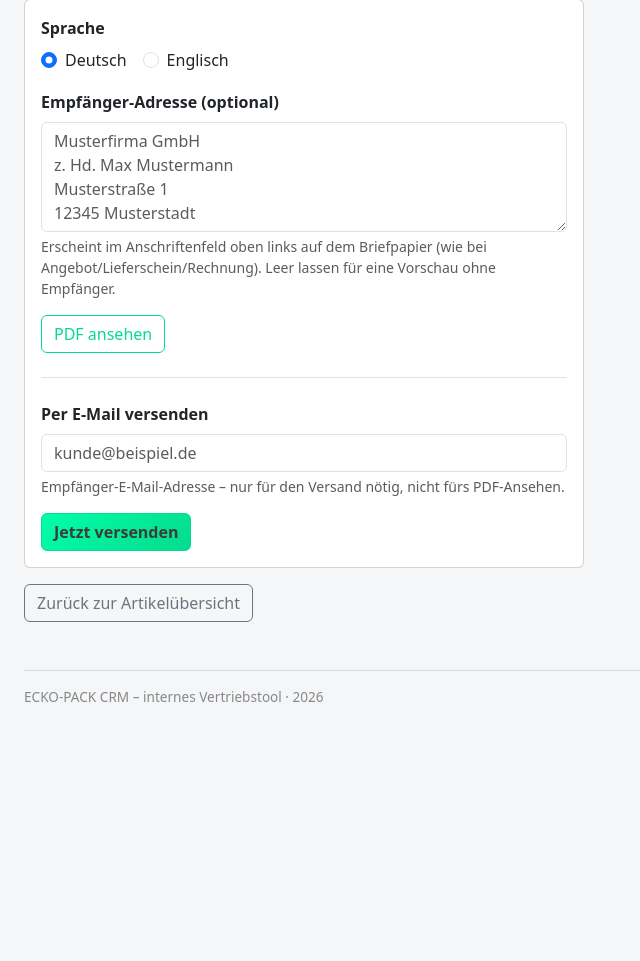
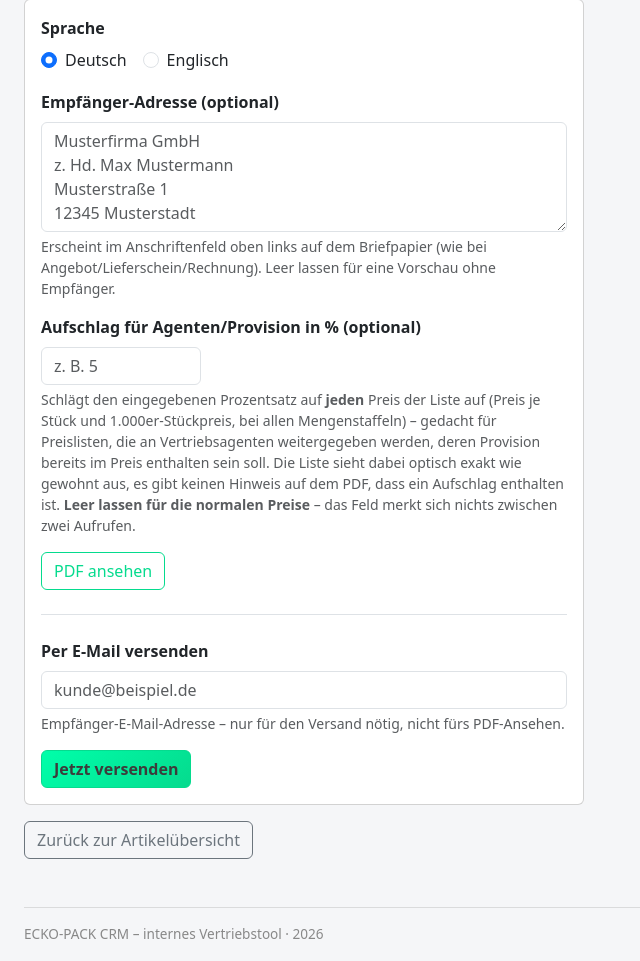
Before and after one commit to eckopack/crm, a Django app: page /artikel/preisliste/ in a window 1280 px wide; the page is wider, and only the part inside the window is pictured. Shown: the part 224-1185 px from the top of that part, without its empty margins (0-640 px from the left). Before the commit the page ends 926 px from the top of that part, so only its background shows below. Run offline with Django 5.2, Linux system fonts and the light colour scheme; a user stored in the database is signed in; tables that the repository leaves empty hold one stand-in row (values such as "Sample post").

Commit message:
Preisliste: optionaler Prozent-Aufschlag für Agenten-Provision
Björn vertreibt teilweise über Agenten, die unsere Preisliste an ihre
Kunden weitergeben und eine Provision einbehalten. Neues optionales
Feld "Aufschlag für Agenten/Provision in %" im Preisliste-Formular:
schlägt den eingegebenen Prozentsatz auf jeden Preis auf (Preis je
Stück und den daraus abgeleiteten 1.000er-Stückpreis, bei Flatrate-
Preisen wie bei allen Mengenstaffeln). Das PDF sieht dabei optisch
exakt wie gewohnt aus, es gibt bewusst keinen Hinweis auf dem
Dokument, dass ein Aufschlag enthalten ist, damit es 1:1 an den
Agenten bzw. dessen Kunden weitergegeben werden kann.

Leeres Feld = kein Aufschlag (Standardverhalten unverändert). Eingabe
validiert (deutsche Komma-Schreibweise erlaubt, lehnt nicht-numerische
Werte, <= -100% und > 500% ab) und blockiert sowohl "PDF ansehen" als
auch "Jetzt versenden" bei ungültigem Wert, statt still auf 0%
zurückzufallen - ein falscher Aufschlag auf einem Dokument, das an
Dritte geht, soll nicht unbemerkt durchrutschen. "Preis auf Anfrage"-
Zeilen (kein Verkaufspreis gepflegt) bleiben unverändert.

Co-Authored-By: Claude Sonnet 5 <noreply@anthropic.com>
Claude-Session: https://claude.ai/code/session_017NuCzmsLBxysTxn98sm2vo

```diff
--- a/vertrieb/nurture.py
+++ b/vertrieb/nurture.py
@@ -604,13 +604,15 @@ def rechnung_versand_senden(rechnung):
     return True, None
 
 
-def artikelliste_versenden(empfaenger_email, sprache="de", empfaenger_zeilen=None):
+def artikelliste_versenden(empfaenger_email, sprache="de", empfaenger_zeilen=None, aufschlag_prozent=None):
     """Verschickt die Artikel-/Preisliste (siehe pdf.artikelliste_pdf_erzeugen) als PDF-
     Anhang an eine frei eingegebene E-Mail-Adresse (21.10.2026, auf Wunsch von Björn) -
     bewusst OHNE Deal-/Firmenbezug, anders als alle übrigen Mailfunktionen in diesem Modul:
     EmailVersand.deal ist nullable (siehe Model-Doku "Teil 8"), ein Protokolleintrag mit
     deal=None ist also ausdrücklich vorgesehen. empfaenger_zeilen (optional): Textzeilen
     fürs Anschriftenfeld auf dem PDF-Briefpapier, siehe pdf.artikelliste_pdf_erzeugen.
+    aufschlag_prozent (optional, 21.10.2026, Björns Agenten-Provisions-Anfrage): wird
+    unverändert an pdf.artikelliste_pdf_erzeugen durchgereicht.
     Gibt (erfolg: bool, fehlermeldung: str|None) zurück, analog zu
     rechnung_versand_senden() oben."""
     betreff = "ECKO-PACK price list" if sprache == "en" else "ECKO-PACK Artikel- und Preisliste"
@@ -626,7 +628,9 @@ def artikelliste_versenden(empfaenger_email, sprache="de", empfaenger_zeilen=Non
     artikel_liste = Artikel.objects.filter(vertriebskanal="standard").order_by("artikelnummer").prefetch_related("preisstaffeln")
 
     try:
-        pdf_bytes = pdf.artikelliste_pdf_erzeugen(artikel_liste, sprache=sprache, empfaenger_zeilen=empfaenger_zeilen)
+        pdf_bytes = pdf.artikelliste_pdf_erzeugen(
+            artikel_liste, sprache=sprache, empfaenger_zeilen=empfaenger_zeilen, aufschlag_prozent=aufschlag_prozent,
+        )
         mail = EmailMultiAlternatives(betreff, text_body, settings.DEFAULT_FROM_EMAIL, [empfaenger_email])
         mail.attach_alternative(html_body, "text/html")
         dateiname = "ECKO-PACK_Price_List.pdf" if sprache == "en" else "ECKO-PACK_Artikel-Preisliste.pdf"
--- a/vertrieb/templates/vertrieb/artikelliste_versenden.html
+++ b/vertrieb/templates/vertrieb/artikelliste_versenden.html
@@ -32,6 +32,15 @@
                 <div class="form-text">Erscheint im Anschriftenfeld oben links auf dem Briefpapier (wie bei Angebot/Lieferschein/Rechnung). Leer lassen für eine Vorschau ohne Empfänger.</div>
             </div>
 
+            <div class="mb-3">
+                <label for="aufschlag_prozent" class="form-label fw-semibold">Aufschlag für Agenten/Provision in % (optional)</label>
+                <input type="text" inputmode="decimal" name="aufschlag_prozent" id="aufschlag_prozent" class="form-control" style="max-width: 160px;" placeholder="z. B. 5">
+                <div class="form-text">
+                    Schlägt den eingegebenen Prozentsatz auf <strong>jeden</strong> Preis der Liste auf (Preis je Stück und 1.000er-Stückpreis, bei allen Mengenstaffeln) – gedacht für Preislisten, die an Vertriebsagenten weitergegeben werden, deren Provision bereits im Preis enthalten sein soll. Die Liste sieht dabei optisch exakt wie gewohnt aus, es gibt keinen Hinweis auf dem PDF, dass ein Aufschlag enthalten ist.
+                    <strong>Leer lassen für die normalen Preise</strong> – das Feld merkt sich nichts zwischen zwei Aufrufen.
+                </div>
+            </div>
+
             <div class="d-flex gap-2 mb-4 pb-4 border-bottom">
                 <button type="submit" name="aktion" value="ansehen" formtarget="_blank" class="btn btn-outline-primary">PDF ansehen</button>
             </div>
--- a/vertrieb/views.py
+++ b/vertrieb/views.py
@@ -1193,7 +1193,8 @@ def artikelliste_pdf_download(request):
     sprache = request.GET.get("sprache")
     if sprache not in ("de", "en"):
         sprache = "de"
-    pdf_bytes = pdf.artikelliste_pdf_erzeugen(_artikelliste_standard_artikel(), sprache=sprache)
+    aufschlag_prozent, _fehler = _aufschlag_prozent_parsen(request.GET.get("aufschlag"))
+    pdf_bytes = pdf.artikelliste_pdf_erzeugen(_artikelliste_standard_artikel(), sprache=sprache, aufschlag_prozent=aufschlag_prozent)
     dateiname = "ECKO-PACK_Price_List.pdf" if sprache == "en" else "ECKO-PACK_Artikel-Preisliste.pdf"
     response = HttpResponse(pdf_bytes, content_type="application/pdf")
     response["Content-Disposition"] = f'inline; filename="{dateiname}"'
@@ -1209,25 +1210,66 @@ def _empfaenger_zeilen_aus_textarea(request):
     return [zeile.strip() for zeile in rohtext.splitlines() if zeile.strip()]
 
 
+def _aufschlag_prozent_parsen(rohwert):
+    """Parst das optionale Aufschlag-Feld der Preisliste (21.10.2026, auf Wunsch von
+    Björn: Preisliste mit Agenten-Provision, "ich muss in der Lage sein, die Preisliste
+    so rauszugeben, dass ich ... 5% Provision aufschlage"). Deutsche Komma-Eingabe ("5,5")
+    wird wie an den übrigen Zahlenfeldern dieser App akzeptiert. Leer/None bedeutet
+    ausdrücklich "kein Aufschlag", nicht "0 wurde eingegeben" - beides landet aber auf
+    demselben None-Rückgabewert, da 0% ohnehin keine sichtbare Auswirkung hätte.
+
+    Gibt (Decimal|None, Fehlermeldung|None) zurück. -100% oder weniger würde Preise auf
+    0 oder negativ drücken (unsinnig für einen Aufschlag), + Obergrenze bei 500% als grobe
+    Tippfehler-Bremse (z. B. versehentlich "500" statt "5,00" eingegeben)."""
+    rohwert = (rohwert or "").strip()
+    if not rohwert:
+        return None, None
+    try:
+        wert = Decimal(rohwert.replace(",", "."))
+    except InvalidOperation:
+        return None, f"„{rohwert}“ ist kein gültiger Prozentwert für den Aufschlag."
+    if wert <= Decimal("-100"):
+        return None, "Der Aufschlag darf nicht -100% oder weniger betragen (Preis würde 0 oder negativ)."
+    if wert > Decimal("500"):
+        return None, f"{wert}% erscheint unplausibel hoch für einen Aufschlag - bitte prüfen."
+    if wert == 0:
+        return None, None
+    return wert, None
+
+
 @login_required
 def artikelliste_versenden(request):
-    """GET zeigt das Formular (Sprachwahl + optionale Anschrift + freie E-Mail-Eingabe).
-    POST unterscheidet per "aktion"-Feld zwei Buttons desselben Formulars: "ansehen"
-    liefert das PDF direkt zur Ansicht (wie zuvor artikelliste_pdf_download, aber jetzt
-    inklusive der eingegebenen Anschrift fürs Briefpapier), "senden" verschickt die
-    Artikel-/Preisliste direkt per Mail (ohne Umweg über einen Deal) - siehe
-    nurture.artikelliste_versenden. Erfolg/Fehlschlag werden wie bei den übrigen
-    Mailversand-Views über Django-Messages zurückgemeldet und zusätzlich zentral in
-    EmailVersand protokolliert (deal=None, siehe models.EmailVersand)."""
+    """GET zeigt das Formular (Sprachwahl + optionale Anschrift + freie E-Mail-Eingabe +
+    optionaler Preisaufschlag). POST unterscheidet per "aktion"-Feld zwei Buttons
+    desselben Formulars: "ansehen" liefert das PDF direkt zur Ansicht (wie zuvor
+    artikelliste_pdf_download, aber jetzt inklusive der eingegebenen Anschrift fürs
+    Briefpapier), "senden" verschickt die Artikel-/Preisliste direkt per Mail (ohne
+    Umweg über einen Deal) - siehe nurture.artikelliste_versenden. Erfolg/Fehlschlag
+    werden wie bei den übrigen Mailversand-Views über Django-Messages zurückgemeldet und
+    zusätzlich zentral in EmailVersand protokolliert (deal=None, siehe
+    models.EmailVersand).
+
+    aufschlag_prozent (21.10.2026, Björns Agenten-Provisions-Anfrage): optionales
+    Prozent-Eingabefeld, das auf JEDEN Preis der erzeugten Liste aufgeschlagen wird (siehe
+    pdf.artikelliste_pdf_erzeugen) - z.B. um die Liste 1:1 an einen Vertriebsagenten
+    weiterzugeben, der seinerseits eine Provision in dieser Höhe einbehält. Ein
+    ungültiger/unplausibler Wert blockiert bewusst "ansehen" UND "senden" (statt
+    stillschweigend auf 0% zurückzufallen), da ein versehentlich falscher Aufschlag auf
+    einem Preisdokument, das an Dritte geht, teuer werden kann."""
     if request.method == "POST":
         sprache = request.POST.get("sprache")
         if sprache not in ("de", "en"):
             sprache = "de"
         empfaenger_zeilen = _empfaenger_zeilen_aus_textarea(request)
+        aufschlag_prozent, aufschlag_fehler = _aufschlag_prozent_parsen(request.POST.get("aufschlag_prozent"))
+        if aufschlag_fehler:
+            messages.warning(request, aufschlag_fehler)
+            return redirect("vertrieb:artikelliste_versenden")
 
         if request.POST.get("aktion") == "ansehen":
             pdf_bytes = pdf.artikelliste_pdf_erzeugen(
                 _artikelliste_standard_artikel(), sprache=sprache, empfaenger_zeilen=empfaenger_zeilen,
+                aufschlag_prozent=aufschlag_prozent,
             )
             dateiname = "ECKO-PACK_Price_List.pdf" if sprache == "en" else "ECKO-PACK_Artikel-Preisliste.pdf"
             response = HttpResponse(pdf_bytes, content_type="application/pdf")
@@ -1243,9 +1285,12 @@ def artikelliste_versenden(request):
             except ValidationError:
                 messages.warning(request, f"„{empfaenger}“ ist keine gültige E-Mail-Adresse.")
                 return redirect("vertrieb:artikelliste_versenden")
-            erfolg, fehler = nurture.artikelliste_versenden(empfaenger, sprache=sprache, empfaenger_zeilen=empfaenger_zeilen)
+            erfolg, fehler = nurture.artikelliste_versenden(
+                empfaenger, sprache=sprache, empfaenger_zeilen=empfaenger_zeilen, aufschlag_prozent=aufschlag_prozent,
+            )
             if erfolg:
-                messages.success(request, f"Artikel-/Preisliste wurde an {empfaenger} versendet.")
+                hinweis_aufschlag = f" (mit {aufschlag_prozent}% Aufschlag)" if aufschlag_prozent else ""
+                messages.success(request, f"Artikel-/Preisliste wurde an {empfaenger} versendet{hinweis_aufschlag}.")
             else:
                 messages.warning(
                     request,
```
Also changed, not shown: vertrieb/pdf.py (+23 -5 lines).
